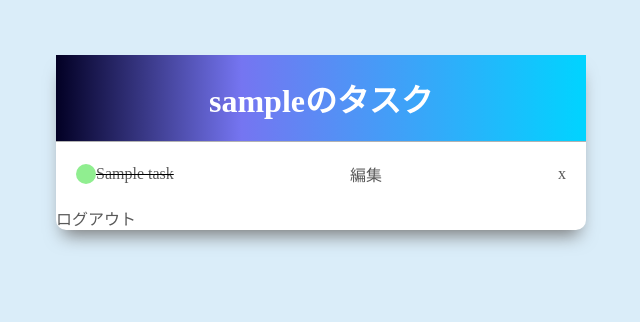
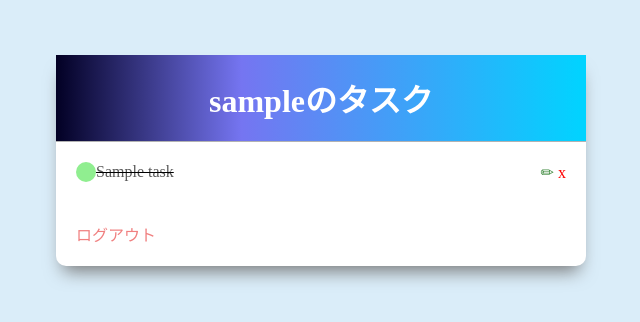
Before and after one commit to t-hirata74/django-todo-project, a Django app: page / in a window 1280 px wide. Shown: the top 322 px of the page, without its empty margins (319-959 px from the left). Run offline with Django 4.2, Linux system fonts and the light colour scheme; a user stored in the database is signed in; tables that the repository leaves empty hold one stand-in row (values such as "Sample post").

Commit message:
編集・削除のcssを修正

```diff
--- a/djangoTodoProject/todoapp/static/css/base.css
+++ b/djangoTodoProject/todoapp/static/css/base.css
@@ -55,3 +55,19 @@ h1 {
   background-color: #595959;
   border-radius: 50%;
 }
+
+.loginAndLogout {
+  padding: 20px;
+}
+
+.loginAndLogout a {
+  color: lightcoral;
+}
+
+.editButton {
+  color: #3a873a
+}
+
+.deleteButton {
+  color: red;
+}
--- a/djangoTodoProject/todoapp/templates/todoapp/task_form.html
+++ b/djangoTodoProject/todoapp/templates/todoapp/task_form.html
@@ -1,6 +1,5 @@
 {% extends 'todoapp/base.html' %}
 {% block content %}
-<h2>タスクの追加</h2>
 <a href="{% url 'tasks' %}">戻る</a>
 
 <form action="" method="post">
--- a/djangoTodoProject/todoapp/templates/todoapp/task_list.html
+++ b/djangoTodoProject/todoapp/templates/todoapp/task_list.html
@@ -36,16 +36,20 @@
       <div class="taskCompletedIcon"></div>
       <s><a href="{% url 'task' task.id %}">{{task}}</a></s>
     </div>
-    <a href="{% url 'edit-task' task.id %}" class="deleteButton">編集</a>
-    <a href="{% url 'delete-task' task.id %}" class="deleteButton">x</a>
+    <div>
+      <a href="{% url 'edit-task' task.id %}" class="editButton">&#x270f;</a>
+      <a href="{% url 'delete-task' task.id %}" class="deleteButton">x</a>
+    </div>
     {% else %}
     <!-- タスク未完了 -->
     <div class="taskTitle">
       <div class="taskInCompletedIcon"></div>
       <a href="{% url 'task' task.id %}">{{task}}</a>
     </div>
-    <a href="{% url 'edit-task' task.id %}" class="deleteButton">編集</a>
-    <a href="{% url 'delete-task' task.id %}" class="deleteButton">x</a>
+    <div>
+      <a href="{% url 'edit-task' task.id %}" class="editButton">&#x270f;</a>
+      <a href="{% url 'delete-task' task.id %}" class="deleteButton">x</a>
+    </div>
     {% endif %}
   </div>
   {% endfor %}
```
